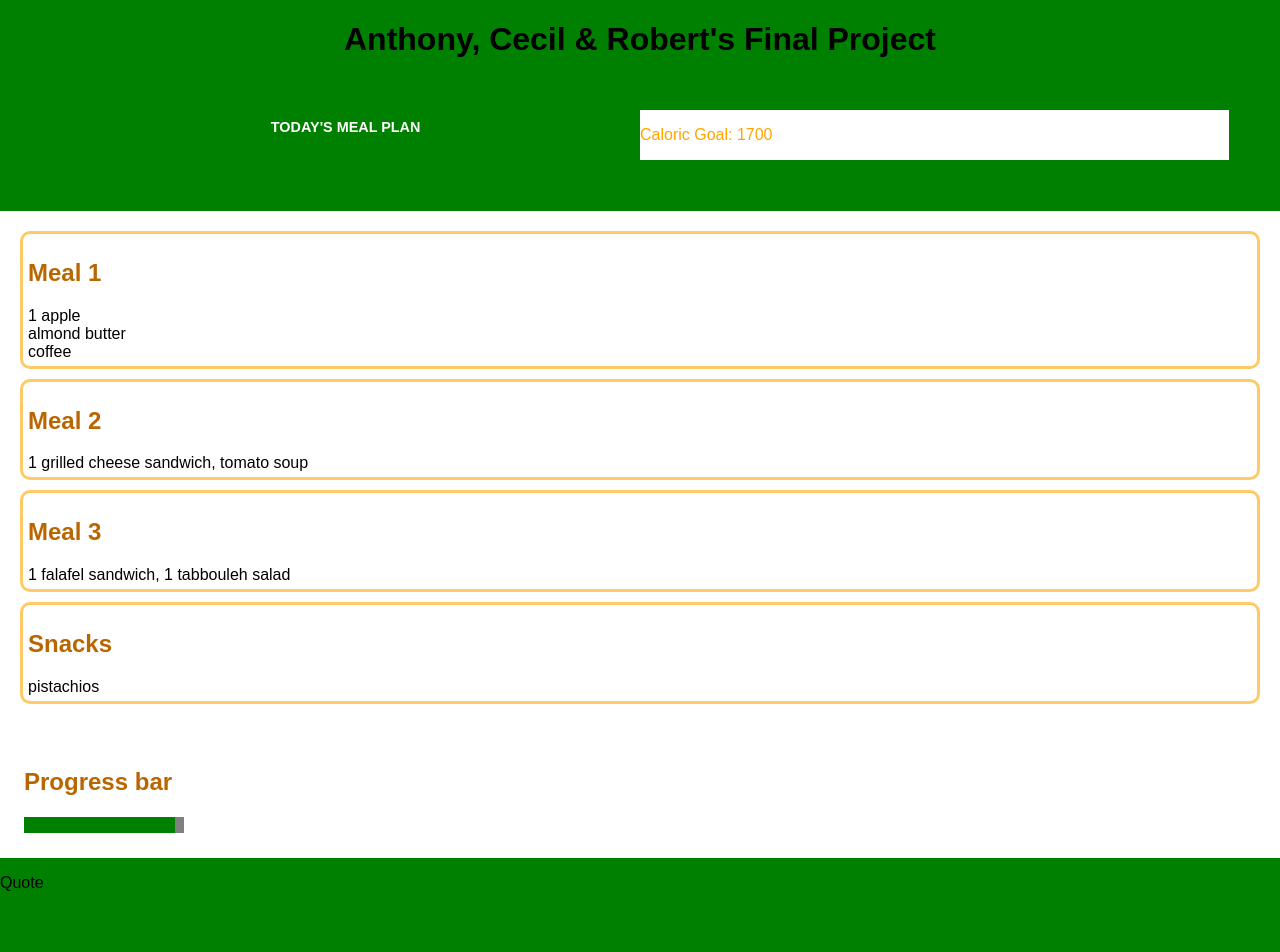
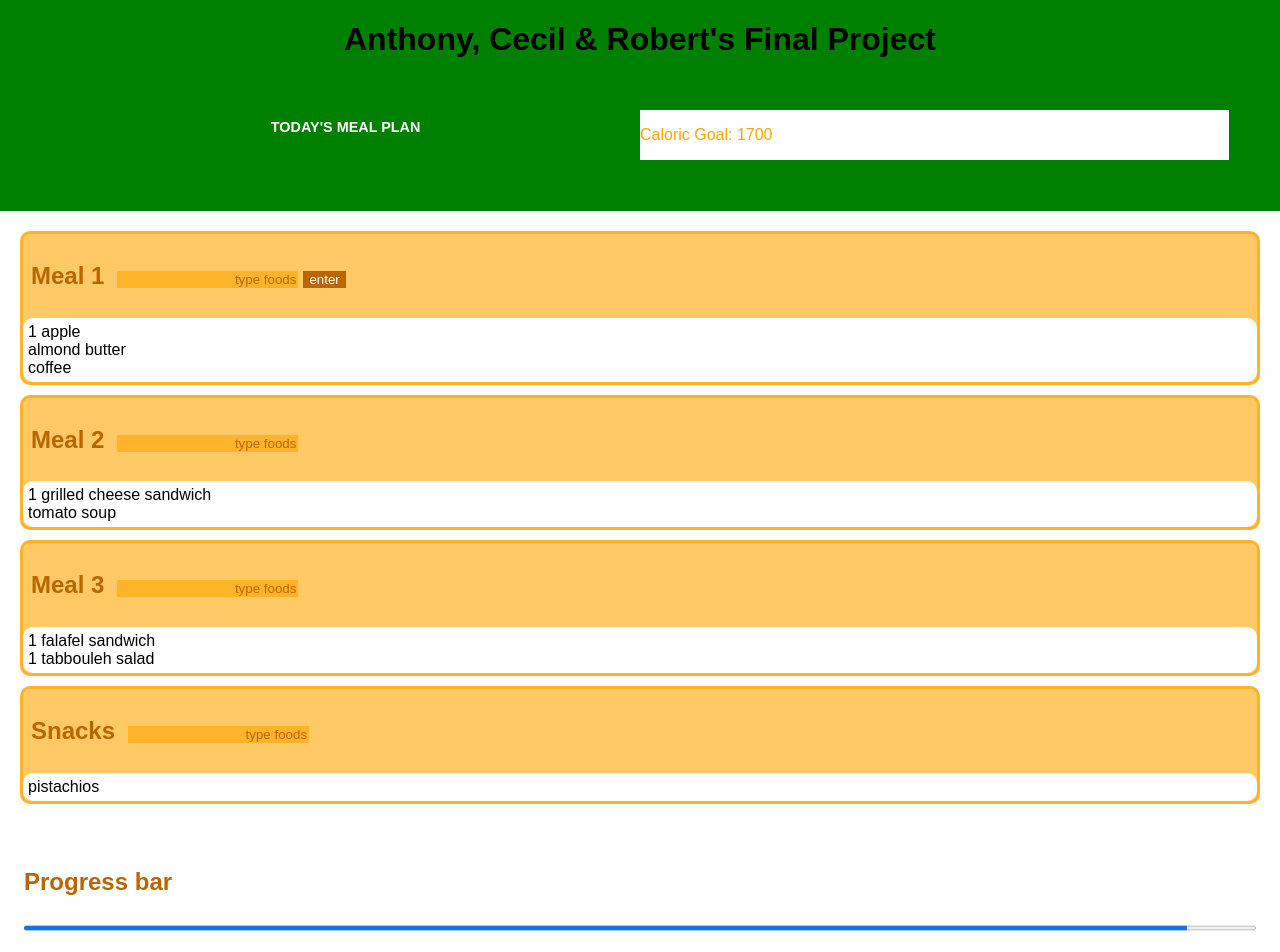
Before and after one commit to robertchrobak/final-project, a React (Create React App) app: page / in a window 1280 px wide. Shown: the top 952 px of the page. Before the commit the page ends 908 px from the top, so only its background shows below. Built offline with nearby package versions, Linux system fonts and the light colour scheme.

Commit message:
added css styling & inputs to mealplan

```diff
--- a/src/components/MealPlan.js
+++ b/src/components/MealPlan.js
@@ -6,6 +6,7 @@ class MealPlan extends Component {
       <div className="MealPlan">
         <div className="Meal">
           <h2>Meal 1</h2>
+          <input placeholder="type foods"></input><button type="submit">enter</button>
           <ul>
             <li>1 apple</li>
             <li>almond butter</li>
@@ -14,15 +15,26 @@ class MealPlan extends Component {
         </div>
         <div className="Meal">
           <h2>Meal 2</h2>
-          <span>1 grilled cheese sandwich, tomato soup</span>
+          <input placeholder="type foods"></input>
+          <ul>
+            <li>1 grilled cheese sandwich</li>
+            <li>tomato soup</li>
+          </ul>
         </div>
         <div className="Meal">
           <h2>Meal 3</h2>
-          <span>1 falafel sandwich, 1 tabbouleh salad</span>
+          <input placeholder="type foods"></input>
+          <ul>
+            <li>1 falafel sandwich</li>
+            <li>1 tabbouleh salad</li>
+          </ul>
         </div>
         <div className="Meal">
           <h2>Snacks</h2>
-          <span>pistachios</span>
+          <input placeholder="type foods"></input>
+          <ul>
+            <li>pistachios</li>
+          </ul>
         </div>
       </div>);
   }
--- a/src/components/ProgressBar.js
+++ b/src/components/ProgressBar.js
@@ -5,7 +5,7 @@ class ProgressBar extends Component {
     return (
       <div className="ProgressBar">
         <h2>Progress bar</h2>
-      <progress id="ProgressBar" value="1700" max="1800"></progress>
+      <progress value="1700" max="1800">yeah</progress>
     </div>
     );
   }
--- a/src/index.css
+++ b/src/index.css
@@ -46,21 +46,43 @@ p.caloricGoal {
 }
 
 .Meal {
-  background-color: white;
+  background-color: rgba(255,165,0,0.6);
   border: 3px solid rgba(255,165,0,0.6);
   border-radius: 10px;
   margin: 10px;
-  padding: 5px;
+}
+
+.Meal button {
+  background-color: rgba(186,102,0,1);
+  color: white;
+  border: 0;
 }
 
 .Meal h2 {
+  color: rgba(186,102,0,1);
+  padding: 8px;
+  display: inline-block;
+}
+
+.Meal input {
+  background-color: rgba(255,165,0,0.6);
+  color: rgba(186,102,0,1);
+  border: 0;
+  text-align: right;
+  font-style: Arial;
+  margin: 5px;
+}
+
+.Meal input::placeholder {
   color: rgba(186,102,0,1);
 }
 
 .Meal ul {
   list-style-type: none;
   margin: 0;
-  padding: 0;
+  padding: 5px;
+  background-color: white;
+  border-radius: 10px;
 }
 
 .ProgressBar {
@@ -72,10 +94,11 @@ p.caloricGoal {
   color: rgba(186,102,0,1);
 }
 
-#ProgressBar {
-  background-color: orange;
+.ProgressBar progress {
+  color: orange;
+  height: 10px;
+  width: 100%;
 }
-
 /*iPad/tablet CSS*/
 @media screen and (min-width: 768px) {
   body {
```
